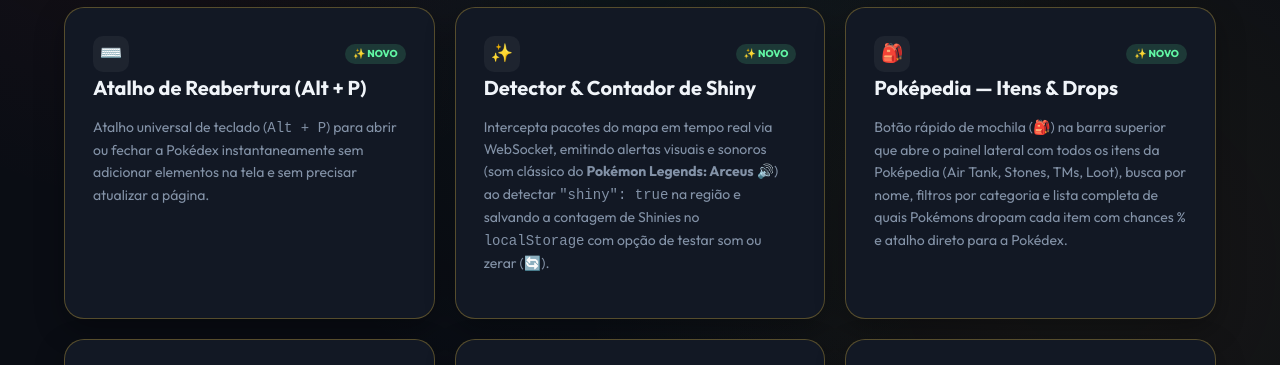
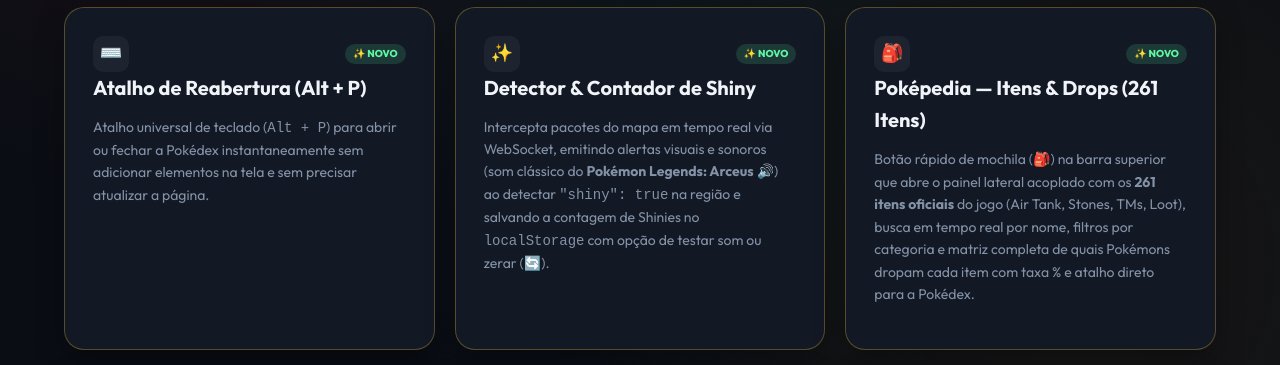
Before and after one commit to guilherme-se/justpokedex, a plain HTML site: page index.html in a window 1280 px wide. Shown: the part 416-781 px from the top of the page. Drawn offline with Linux system fonts and the light colour scheme.

Commit message:
docs: atualizar card do recurso Pokepedia Itens & Drops (🎒) no index.html

```diff
--- a/index.html
+++ b/index.html
@@ -805,8 +805,8 @@
                             style="font-size: 10px; padding: 2px 8px; border-radius: 10px; font-weight: 800;">✨
                             NOVO</span>
                     </div>
-                    <h3 class="card-title">Poképedia — Itens & Drops</h3>
-                    <p class="card-p">Botão rápido de mochila (<code>🎒</code>) na barra superior que abre o painel lateral com todos os itens da Poképedia (Air Tank, Stones, TMs, Loot), busca por nome, filtros por categoria e lista completa de quais Pokémons dropam cada item com chances % e atalho direto para a Pokédex.
+                    <h3 class="card-title">Poképedia — Itens & Drops (261 Itens)</h3>
+                    <p class="card-p">Botão rápido de mochila (<code>🎒</code>) na barra superior que abre o painel lateral acoplado com os <strong>261 itens oficiais</strong> do jogo (Air Tank, Stones, TMs, Loot), busca em tempo real por nome, filtros por categoria e matriz completa de quais Pokémons dropam cada item com taxa % e atalho direto para a Pokédex.
                     </p>
                 </div>
 
```
